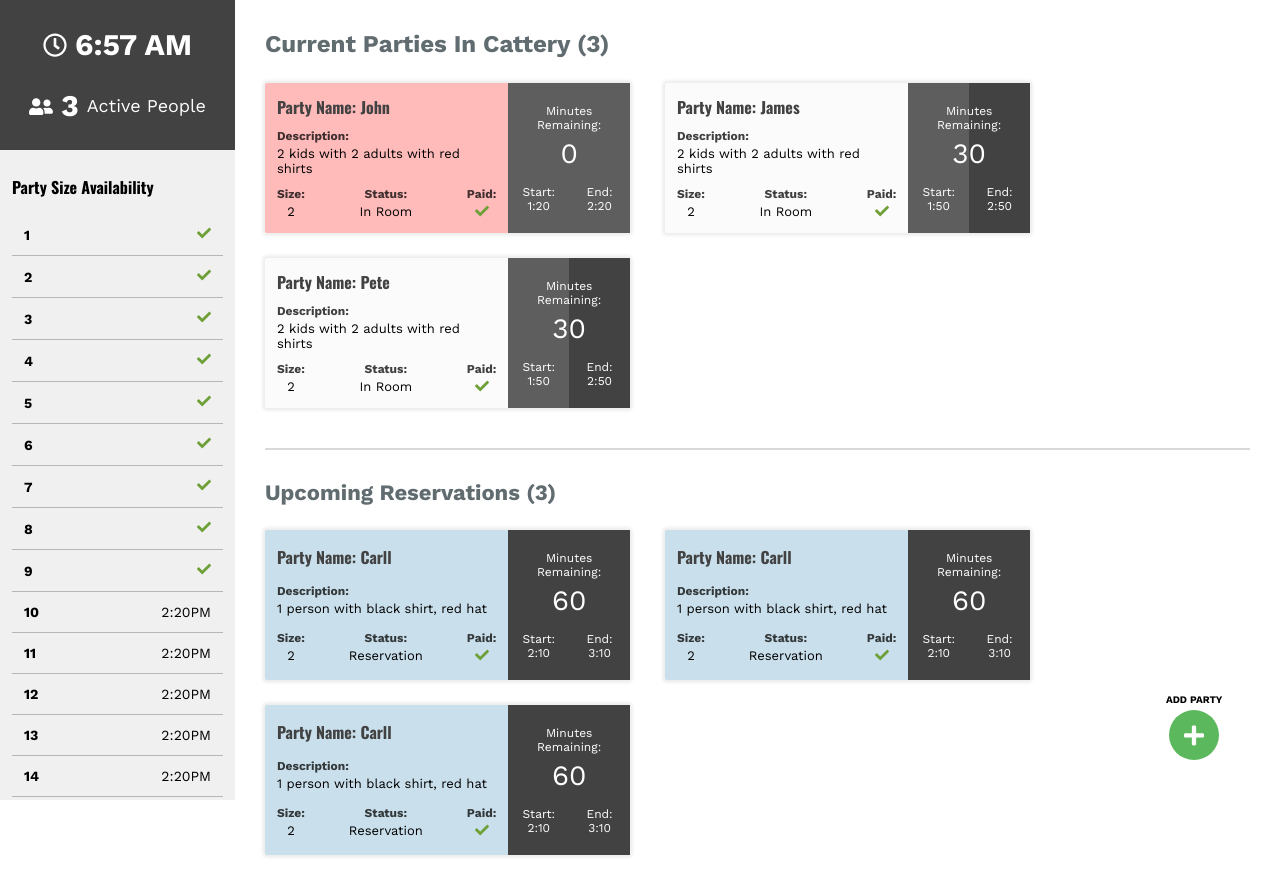
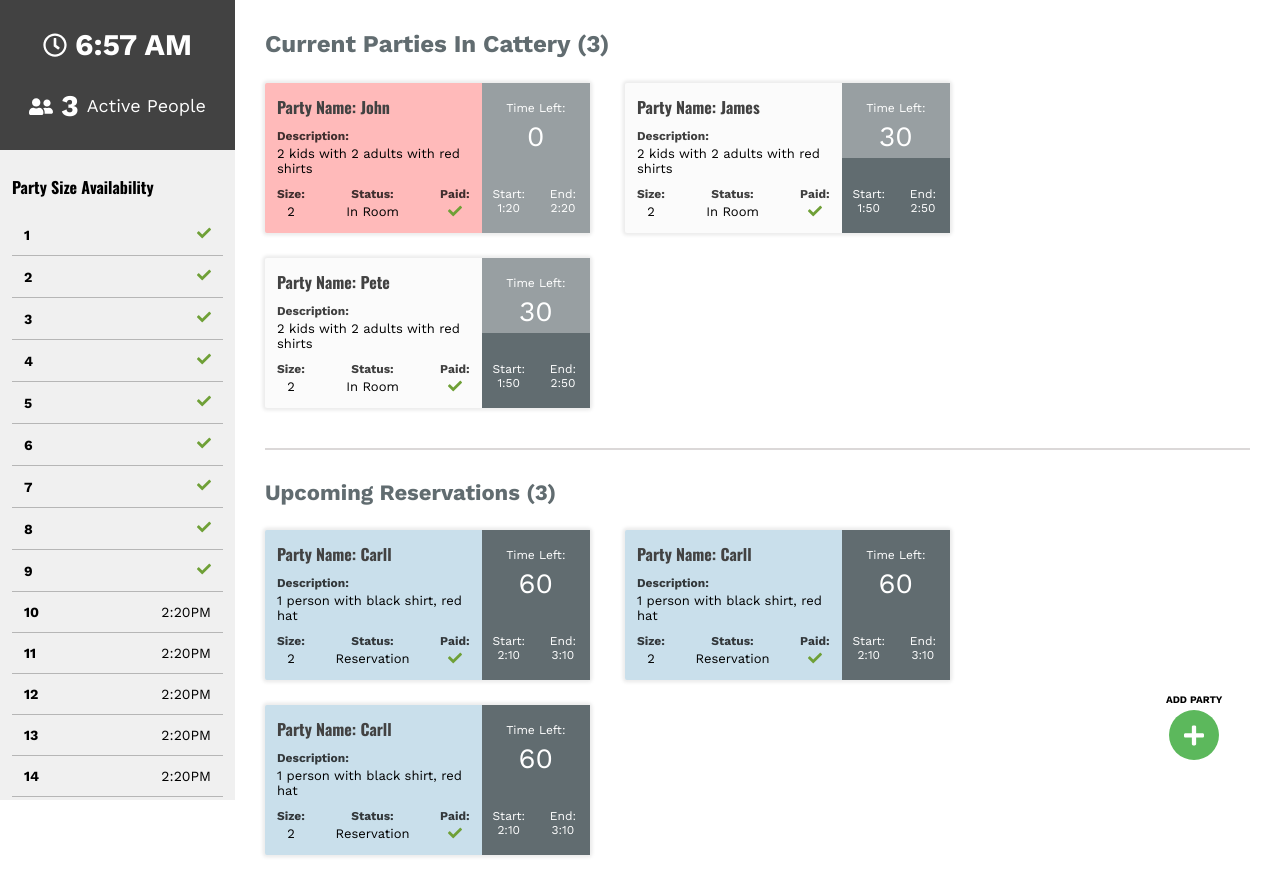
Before and after one commit to olivajames110/cattery, a React (Create React App) app: page / in a window 1280 px wide. Built offline with nearby package versions, Linux system fonts and the light colour scheme.

Commit message:
minor style additions for fill

```diff
--- a/src/components/cattery/addParty/addParty.js
+++ b/src/components/cattery/addParty/addParty.js
@@ -12,7 +12,7 @@ let personn = [
     timeRemaining: 60,
     timeStart: "2:10",
     timeEnd: "3:10",
-    isReservation: true
+    isReservation: false
   }
 ];
 
--- a/src/components/cattery/listOfParties/partyCard/css/partyCard.css
+++ b/src/components/cattery/listOfParties/partyCard/css/partyCard.css
@@ -6,7 +6,7 @@
   display: grid;
   -ms-grid-columns: 5fr 2.5fr;
       grid-template-columns: 5fr 2.5fr;
-  width: 365px;
+  width: 325px;
   min-height: 150px;
   border-radius: 2px;
   background: #fbfbfb;
@@ -89,11 +89,11 @@
       -ms-flex-align: center;
           align-items: center;
   height: 100%;
-  -webkit-box-pack: center;
-      -ms-flex-pack: center;
-          justify-content: center;
+  -webkit-box-pack: space-evenly;
+      -ms-flex-pack: space-evenly;
+          justify-content: space-evenly;
   align-items: center;
-  background-color: #424242;
+  background-color: #616c70;
   color: white;
 }
 
@@ -145,11 +145,11 @@
 }
 
 .fill {
-  background-color: rgba(255, 255, 255, 0.15);
+  background-color: rgba(255, 255, 255, 0.35);
   position: absolute;
   left: 0;
   top: 0;
-  height: 100%;
+  width: 100%;
   z-index: 1;
 }
 
--- a/src/components/cattery/listOfParties/partyCard/css/partyCard.scss
+++ b/src/components/cattery/listOfParties/partyCard/css/partyCard.scss
@@ -4,7 +4,7 @@
     margin-right: 35px;
     display: grid;
     grid-template-columns: 5fr 2.5fr;
-    width: 365px;
+    width: 325px;
     min-height: 150px;
     border-radius: 2px;
     background: #fbfbfb;
@@ -73,9 +73,9 @@
         flex-direction: column;
         align-items: center;
         height: 100%;
-        justify-content: center;
+        justify-content: space-evenly;
         align-items: center;
-        background-color: #424242;
+        background-color: #616c70;
         color: white;
 
         #title {
@@ -118,12 +118,12 @@
 }
 
 .fill {
-    background-color: rgba(255, 255, 255, 0.15);
+    background-color: rgba(255, 255, 255, 0.35);
     // width: 149px;
     position: absolute;
     left: 0;
     top: 0;
-    height: 100%;
+    width: 100%;
     z-index: 1;
 }
 
--- a/src/components/cattery/listOfParties/partyCard/partyCard.js
+++ b/src/components/cattery/listOfParties/partyCard/partyCard.js
@@ -54,9 +54,9 @@ const PartyCard = props => {
         </div>
       </div>
       <div className="time-remaining-container">
-        <div style={{ width: props.party.width }} className="fill"></div>
+        <div style={{ height: props.party.width }} className="fill"></div>
         <span id="time-remaining">
-          <span id="title">Minutes Remaining:</span>
+          <span id="title">Time Left:</span>
           <span id="time">{props.party.timeRemaining}</span>
         </span>
         <div className="time-start-end-container">
```
Also changed, not shown: 1 other file (tests, documents, lock files or other folders).
